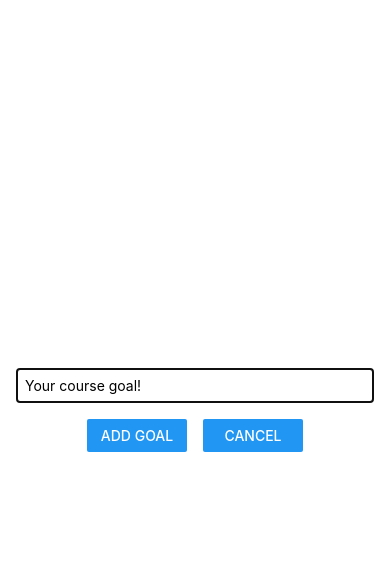
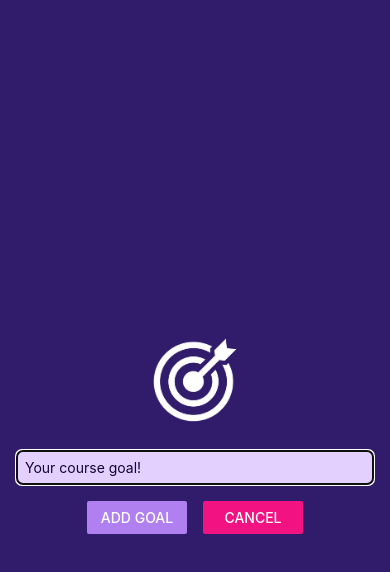
Before and after one commit to PhenDoesStuff/react-native-course, a React Native app: screen / in a window 390 px wide. Both pictures are taken after a click on the button "ADD NEW GOAL". Shown: the top 572 px of the page. Built offline with nearby package versions, Linux system fonts and the light colour scheme.

Commit message:
Updating styling. Finished first application

```diff
--- a/App.jsx
+++ b/App.jsx
@@ -2,6 +2,7 @@
 import { Button, FlatList, StyleSheet, View } from 'react-native';
 import GoalInput from './components/GoalInput';
 import GoalItem from './components/GoalItem';
+import { StatusBar } from 'expo-status-bar';
 
 export default function App() {
 	const [isModalVisibile, setIsModalVisibile] = useState(false);
@@ -26,6 +27,8 @@
 	};
 
 	return (
+		<>
+			<StatusBar style='light' />
 			<View style={styles.appContainer}>
 				<Button
 					title='Add New Goal'
@@ -53,6 +56,7 @@
 					/>
 				</View>
 			</View>
+		</>
 	);
 }
 
--- a/app.json
+++ b/app.json
@@ -5,15 +5,14 @@
 		"version": "1.0.0",
 		"orientation": "portrait",
 		"icon": "./assets/icon.png",
+		"backgroundColor": "#1e085a",
 		"userInterfaceStyle": "light",
 		"splash": {
 			"image": "./assets/splash.png",
 			"resizeMode": "contain",
 			"backgroundColor": "#ffffff"
 		},
-    "assetBundlePatterns": [
-      "**/*"
-    ],
+		"assetBundlePatterns": ["**/*"],
 		"ios": {
 			"supportsTablet": true
 		},
--- a/components/GoalInput.jsx
+++ b/components/GoalInput.jsx
@@ -1,5 +1,5 @@
 import { useState } from 'react';
-import { Modal } from 'react-native';
+import { Image, Modal } from 'react-native';
 import { Button, StyleSheet, TextInput, View } from 'react-native';
 
 const GoalInput = props => {
@@ -17,6 +17,10 @@
 	return (
 		<Modal visible={props.visible} animationType='slide'>
 			<View style={styles.inputContainer}>
+				<Image
+					style={styles.image}
+					source={require('../assets/images/goal.png')}
+				/>
 				<TextInput
 					style={styles.textInput}
 					placeholder='Your course goal!'
@@ -25,10 +29,18 @@
 				/>
 				<View style={styles.buttonContainer}>
 					<View style={styles.button}>
-						<Button title='Add Goal' onPress={addGoalHandler} />
+						<Button
+							title='Add Goal'
+							onPress={addGoalHandler}
+							color='#b180f0'
+						/>
 					</View>
 					<View style={styles.button}>
-						<Button title='Cancel' onPress={props.onCloseModal} />
+						<Button
+							title='Cancel'
+							onPress={props.onCloseModal}
+							color='#f31282'
+						/>
 					</View>
 				</View>
 			</View>
@@ -43,14 +55,20 @@
 		flex: 1,
 		justifyContent: 'center',
 		alignItems: 'center',
-		marginBottom: 24,
 		padding: 16,
-		borderBottomWidth: 1,
-		borderBottomColor: '#cccccc',
+		backgroundColor: '#311b6b',
+	},
+	image: {
+		width: 100,
+		height: 100,
+		margin: 20,
 	},
 	textInput: {
 		borderWidth: 1,
-		borderColor: '#cccccc',
+		borderColor: '#e4d0ff',
+		backgroundColor: '#e4d0ff',
+		color: '#120438',
+		borderRadius: 6,
 		width: '100%',
 		padding: 8,
 	},
```
Also changed, not shown: assets/images/goal.png (added). Lines whose indentation alone changed are shown as unchanged.
